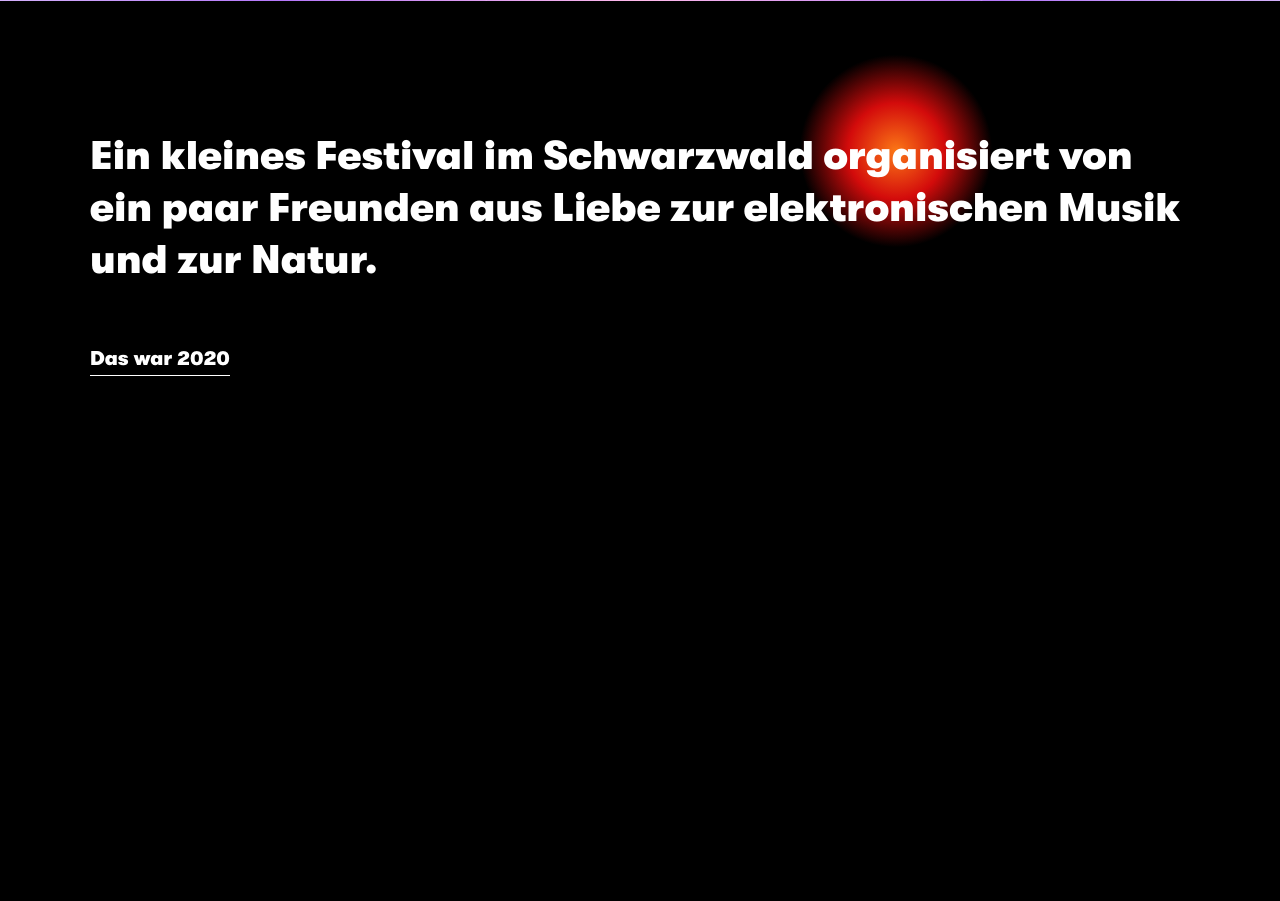
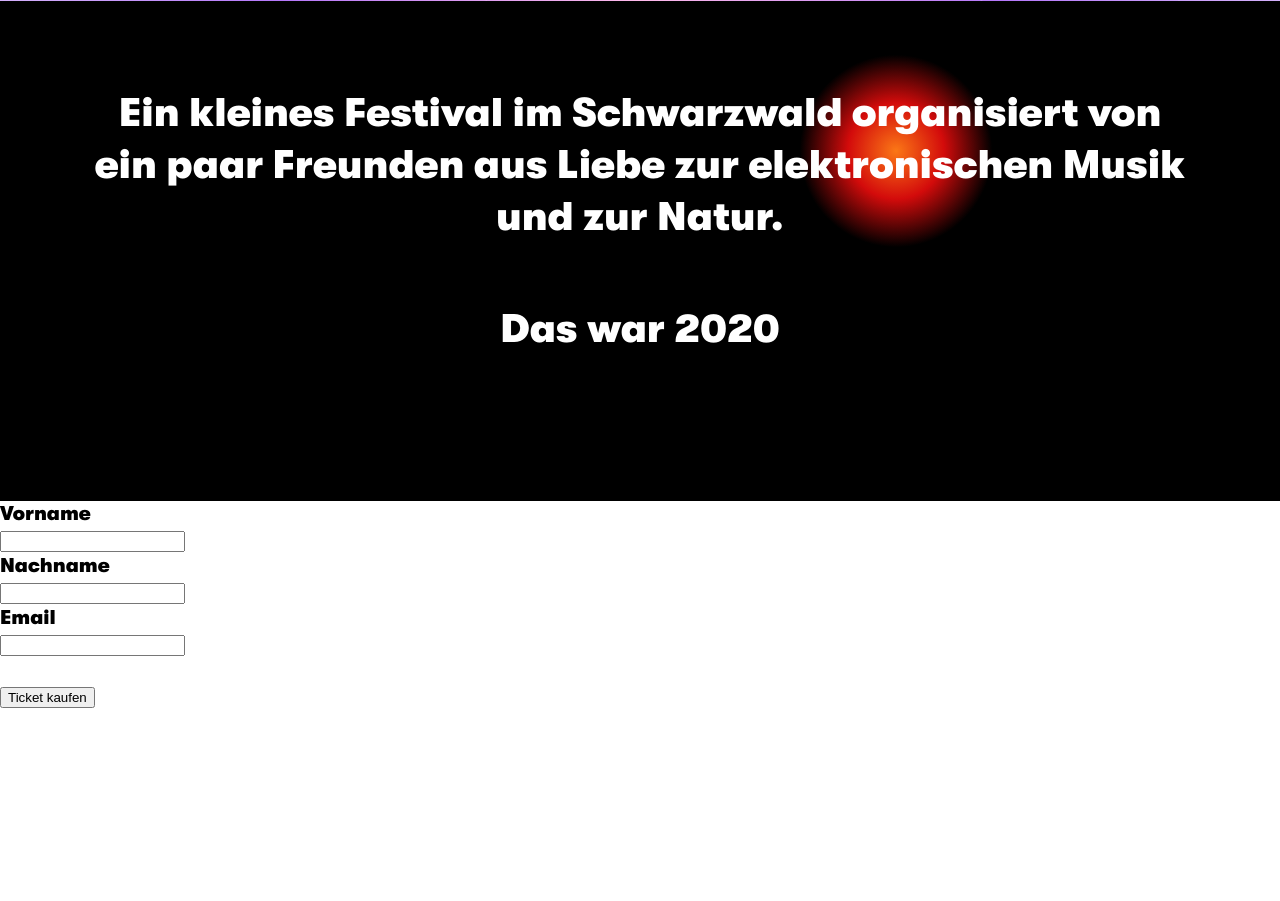
Before and after one commit to LukasSiegele/klein-und-haarig-festival-website, a Gatsby site: page / in a window 1280 px wide. Shown: the part 799-1700 px from the top of the page. Before the commit the page ends 1300 px from the top, so only its background shows below. Built offline with nearby package versions, Linux system fonts and the light colour scheme; Gatsby itself is replaced by a stand-in of ours.

Commit message:
MVP: Ticket Registrierung mit Airtable

```diff
--- /dev/null
+++ b/src/components/Form.js
@@ -0,0 +1,61 @@
+import React, { useState } from "react"
+import styled from "styled-components"
+
+const Container = styled.div`
+  height: 400px;
+  background-color: white;
+`
+
+const TicketFormular = () => {
+  const [firstName, setFirstName] = useState("")
+  const [lastName, setLastName] = useState("")
+  const [email, setEmail] = useState("")
+  const [isSent, setIsSent] = useState(false)
+
+  const submit = e => {
+    e.preventDefault()
+    fetch(`https://hooks.zapier.com/hooks/catch/9140864/ocd0pcf/`, {
+      method: "POST",
+      body: JSON.stringify({ firstName, lastName, email }),
+    })
+      .then(() => setIsSent(true))
+      .catch(() => alert("There was an error, please try again"))
+  }
+
+  const thankYouMessage = <p>Thank you for your input!</p>
+
+  const form = (
+    <form onSubmit={submit} className={isSent ? "setForm hideForm" : "setForm"}>
+      <label htmlFor="firstName">Vorname</label> <br />
+      <input
+        type="text"
+        name="firstName"
+        value={firstName}
+        onChange={e => setFirstName(e.target.value)}
+      />{" "}
+      <br />
+      <label htmlFor="lastName">Nachname</label> <br />
+      <input
+        type="text"
+        name="lastName"
+        value={lastName}
+        onChange={e => setLastName(e.target.value)}
+      />{" "}
+      <br />
+      <label htmlFor="email">Email</label> <br />
+      <input
+        type="email"
+        name="email"
+        value={email}
+        onChange={e => setEmail(e.target.value)}
+      />{" "}
+      <br />
+      <br />
+      <button type="submit">Ticket kaufen</button>
+    </form>
+  )
+
+  return <Container>{isSent ? thankYouMessage : form}</Container>
+}
+
+export default TicketFormular
--- a/src/components/Message.js
+++ b/src/components/Message.js
@@ -32,9 +32,7 @@ const MessageWrapper = styled.div`
 
 const MessageText = styled.h3`
     margin-bottom: 60px;
-`
-
-const MessageLink = styled.a`
+    text-align: center;
     color: white;
 `
 
@@ -42,7 +40,7 @@ const Message = () => (
     <MessageContainer>
         <MessageWrapper>
             <MessageText>Ein kleines Festival im Schwarzwald organisiert von ein paar Freunden aus Liebe zur elektronischen Musik und zur Natur.</MessageText>
-            <MessageLink href="https://soundcloud.com/kleinundhaarig" target="_blank">Das war 2020</MessageLink>
+            <a href="https://soundcloud.com/kleinundhaarig" target="_blank"><MessageText>Das war 2020</MessageText></a>
         </MessageWrapper>
     </MessageContainer>
 )
--- a/src/pages/index.js
+++ b/src/pages/index.js
@@ -1,16 +1,16 @@
 import React from "react"
-import './index.css'
-import styled from 'styled-components'
+import "./index.css"
 import Hero from "../components/Hero"
 import Header from "../components/Header"
 import Message from "../components/Message"
-
+import TicketFormular from "../components/Form"
 
 const IndexPage = () => (
   <div className="Page">
     {/* <Header/> */}
-    <Hero/>
-    <Message/>
+    <Hero />
+    <Message />
+    <TicketFormular />
   </div>
 )
 
```
